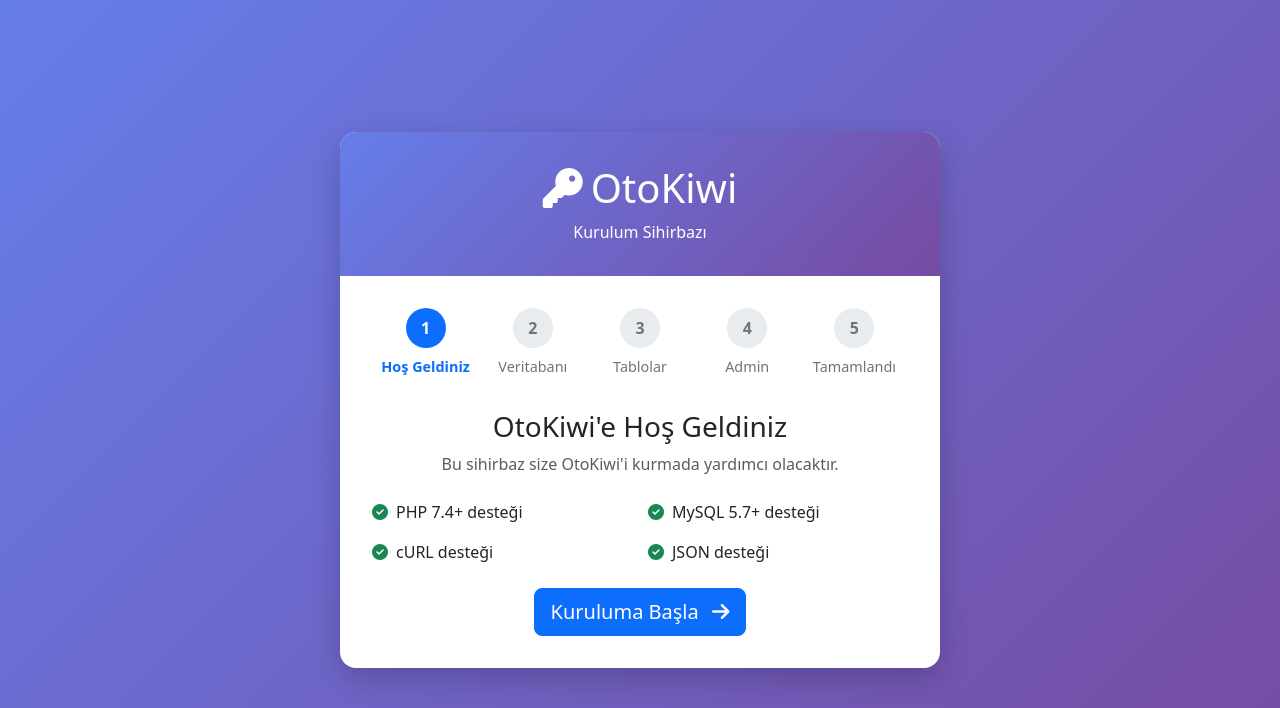
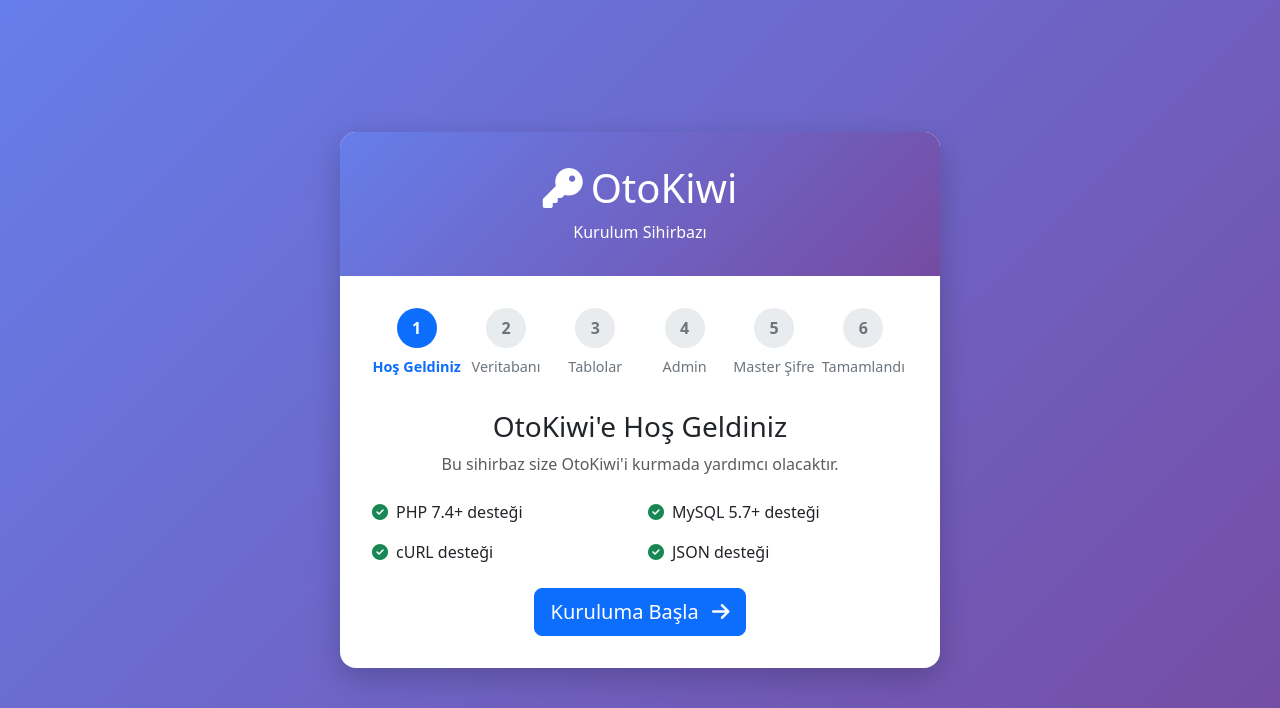
Before and after one commit to kivininkici/yedek, a PHP site: page /install/setup.php in a window 1280 px wide. Shown: the top 708 px of the page. Run offline with PHP 8.4, Linux system fonts and the light colour scheme.

Commit message:
Add master password setup to installation process for enhanced security
Implements master password configuration in setup.php and updates replit.md changelog.

Replit-Commit-Author: Agent
Replit-Commit-Session-Id: 7f674395-eb36-4b03-a19e-c7f84dbac920
Replit-Commit-Screenshot-Url: https://storage.googleapis.com/screenshot-production-us-central1/c8bb4534-bd7d-4d8f-99cf-e96ca5383ff2/cece16a2-56a0-4f28-b120-a303ddb92ffb.jpg

```diff
--- a/hosting/install/setup.php
+++ b/hosting/install/setup.php
@@ -40,6 +40,17 @@ if ($_SERVER['REQUEST_METHOD'] === 'POST') {
 
         case 'admin':
             $result = createAdminUser($_POST);
+            if ($result['success']) {
+                $success = $result['message'];
+                header('Location: setup.php?step=master');
+                exit;
+            } else {
+                $error = $result['message'];
+            }
+            break;
+
+        case 'master':
+            $result = setupMasterPassword($_POST);
             if ($result['success']) {
                 $success = $result['message'];
                 header('Location: setup.php?step=complete');
@@ -154,13 +165,47 @@ function createAdminUser($data) {
             ]);
         }
 
-        // Create installation lock file
-        file_put_contents('../config/installed.lock', date('Y-m-d H:i:s'));
-
         return ['success' => true, 'message' => 'Admin kullanıcısı başarıyla oluşturuldu'];
 
     } catch (Exception $e) {
         return ['success' => false, 'message' => 'Admin oluşturma hatası: ' . $e->getMessage()];
+    }
+}
+
+function setupMasterPassword($data) {
+    $masterPassword = $data['masterPassword'] ?? '';
+    $confirmPassword = $data['confirmPassword'] ?? '';
+
+    if (empty($masterPassword) || strlen($masterPassword) < 8) {
+        return ['success' => false, 'message' => 'Master şifre en az 8 karakter olmalıdır'];
+    }
+
+    if ($masterPassword !== $confirmPassword) {
+        return ['success' => false, 'message' => 'Master şifreler uyuşmuyor'];
+    }
+
+    try {
+        // Update config.php with new master password
+        $configPath = '../config/config.php';
+        $configContent = file_get_contents($configPath);
+
+        // Replace master password line
+        $newLine = "define('MASTER_PASSWORD', '$masterPassword');";
+        $configContent = preg_replace(
+            "/define\('MASTER_PASSWORD',\s*'[^']*'\);/",
+            $newLine,
+            $configContent
+        );
+
+        file_put_contents($configPath, $configContent);
+
+        // Create installation lock file
+        file_put_contents('../config/installed.lock', date('Y-m-d H:i:s'));
+
+        return ['success' => true, 'message' => 'Master şifre başarıyla ayarlandı'];
+
+    } catch (Exception $e) {
+        return ['success' => false, 'message' => 'Master şifre ayarlama hatası: ' . $e->getMessage()];
     }
 }
 ?>
@@ -262,12 +307,16 @@ function createAdminUser($data) {
                             <div class="step-number">3</div>
                             <div class="step-title">Tablolar</div>
                         </div>
-                        <div class="step <?= $step === 'admin' ? 'active' : ($step === 'complete' ? 'completed' : '') ?>">
+                        <div class="step <?= $step === 'admin' ? 'active' : (in_array($step, ['master', 'complete']) ? 'completed' : '') ?>">
                             <div class="step-number">4</div>
                             <div class="step-title">Admin</div>
                         </div>
+                        <div class="step <?= $step === 'master' ? 'active' : ($step === 'complete' ? 'completed' : '') ?>">
+                            <div class="step-number">5</div>
+                            <div class="step-title">Master Şifre</div>
+                        </div>
                         <div class="step <?= $step === 'complete' ? 'active' : '' ?>">
-                            <div class="step-number">5</div>
+                            <div class="step-number">6</div>
                             <div class="step-title">Tamamlandı</div>
                         </div>
                     </div>
@@ -408,6 +457,36 @@ function createAdminUser($data) {
                             </form>
                         </div>
 
+                    <?php break; case 'master': ?>
+                        <div>
+                            <h3>Master Şifre Ayarla</h3>
+                            <p class="text-muted mb-4">Admin paneline erişim için master şifre belirleyin.</p>
+
+                            <form method="POST">
+                                <div class="mb-3">
+                                    <label for="masterPassword" class="form-label">Master Şifre</label>
+                                    <input type="password" class="form-control" id="masterPassword" name="masterPassword" required minlength="8">
+                                    <div class="form-text">En az 8 karakter olmalıdır</div>
+                                </div>
+
+                                <div class="mb-4">
+                                    <label for="confirmPassword" class="form-label">Master Şifre Tekrar</label>
+                                    <input type="password" class="form-control" id="confirmPassword" name="confirmPassword" required minlength="8">
+                                    <div class="form-text">Master şifreyi tekrar girin</div>
+                                </div>
+
+                                <div class="alert alert-info">
+                                    <i class="fas fa-info-circle me-2"></i>
+                                    <strong>Önemli:</strong> Master şifre admin paneline erişim için gereklidir. Güvenli bir şifre seçin ve unutmayın!
+                                </div>
+
+                                <div class="d-flex justify-content-between">
+                                    <a href="setup.php?step=admin" class="btn btn-outline-secondary">Geri</a>
+                                    <button type="submit" class="btn btn-primary">Kurulumu Tamamla</button>
+                                </div>
+                            </form>
+                        </div>
+
                     <?php break; case 'complete': ?>
                         <div class="text-center">
                             <h3>Kurulum Tamamlandı!</h3>
```
Also changed, not shown: replit.md (+4 -0 lines).
